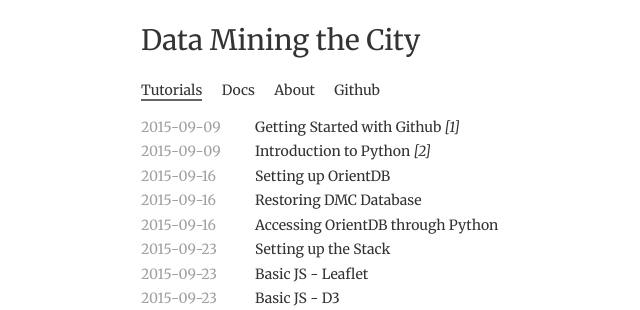
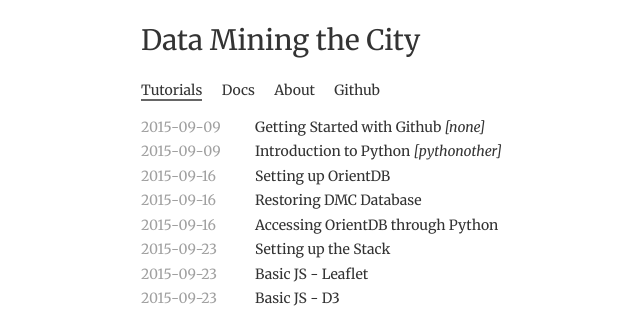
Before and after one commit to danilnagy/dmc, a Jekyll site: the page built from index.html, in a window 1280 px wide. Shown: the top 310 px of the page, without its empty margins (115-755 px from the left). Built offline with Jekyll 4.4.1, drawn with Linux system fonts in a browser that asks for light colours; Markdown is read by kramdown in place of the engine named in the settings.

Commit message:
Update index.html

```diff
--- a/index.html
+++ b/index.html
@@ -5,7 +5,7 @@ layout: default
 <div class="home">
     <ul class="posts">
         {% for post in site.posts reversed %}
-        <li><span>{{ post.date | date: site.date_format }}</span><a href="{{ post.url | prepend: site.baseurl }}">{{ post.title }}</a>{% if post.tags.size > 0 %} <em>[{{ post.tags.size }}]</em>{% endif %}</li>
+        <li><span>{{ post.date | date: site.date_format }}</span><a href="{{ post.url | prepend: site.baseurl }}">{{ post.title }}</a>{% if post.tags.size > 0 %} <em>[{% for tag in post.tags %}{{ tag }}{% endfor %}]</em>{% endif %}</li>
         {% endfor %}
     </ul>
 </div>
```
